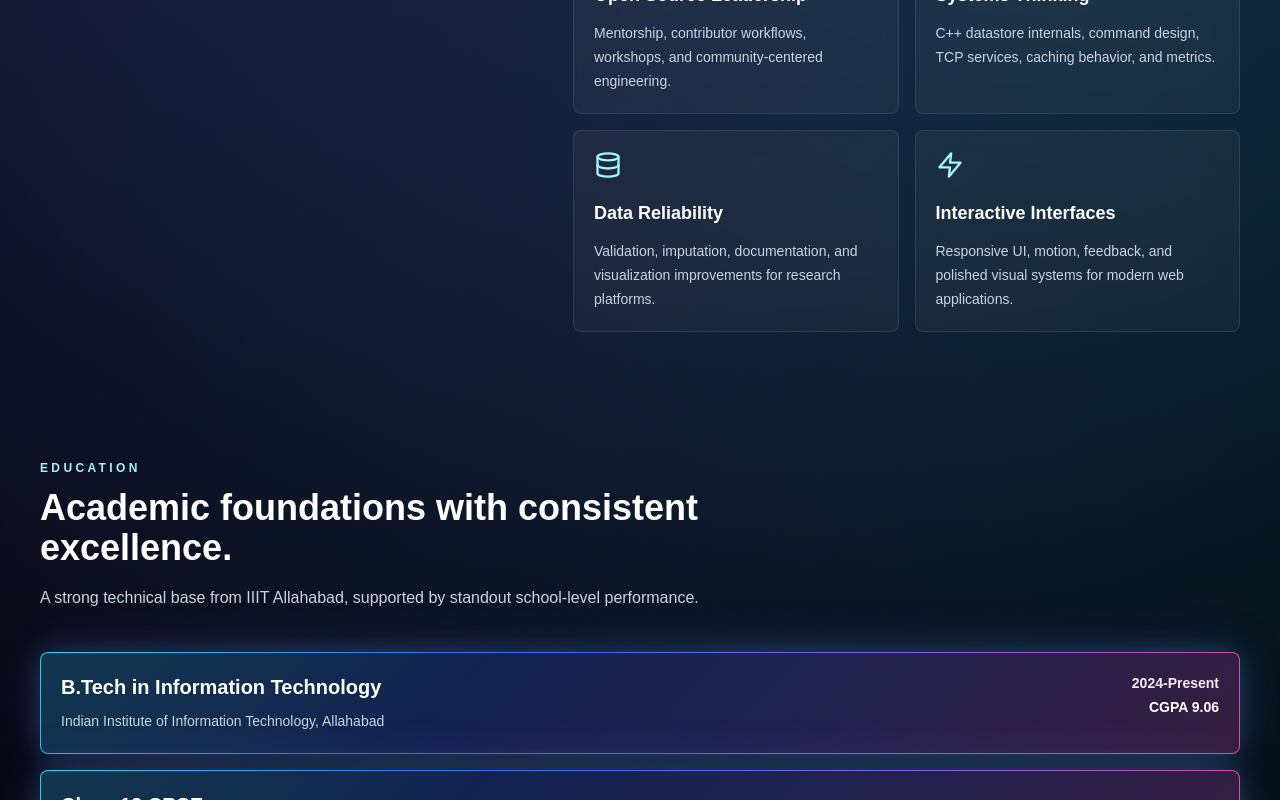
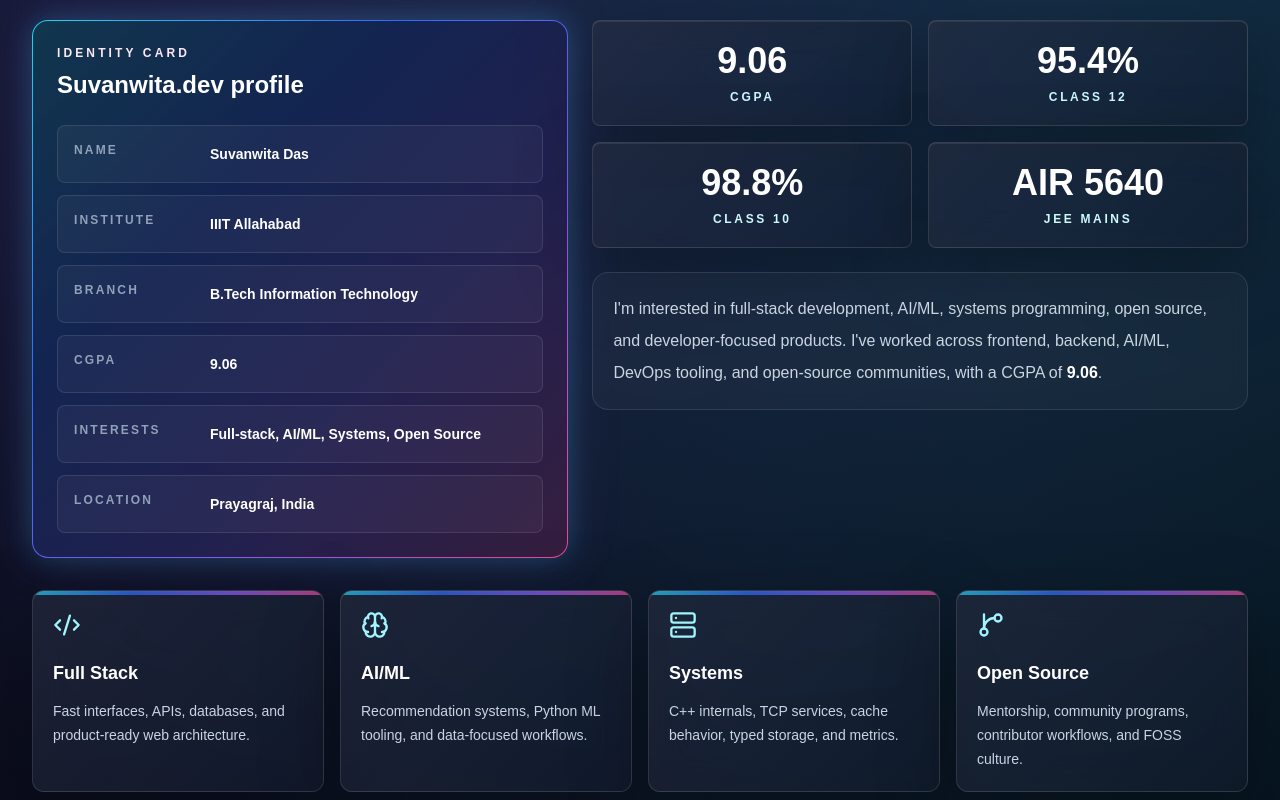
Before and after one commit to Suvanwita/Portfolio, a Next.js app in the folder Portfolio/: page / in a window 1280 px wide. Shown: the part 1260-2060 px from the top of the page. Built offline with nearby package versions, Linux system fonts and the light colour scheme.

Commit message:
about section

```diff
--- a/Portfolio/app/page.tsx
+++ b/Portfolio/app/page.tsx
@@ -1,7 +1,7 @@
 import { LoaderIntro } from "@/components/animations/LoaderIntro";
 import { Navbar } from "@/components/Navbar";
 import { AchievementsSection } from "@/components/sections/achievements-section";
-import { AboutSection } from "@/components/sections/about-section";
+import { AboutSection } from "@/components/sections/AboutSection";
 import { CodingProfilesSection } from "@/components/sections/coding-profiles-section";
 import { ContactSection } from "@/components/sections/contact-section";
 import { EducationTimeline } from "@/components/sections/education-timeline";
--- /dev/null
+++ b/Portfolio/components/sections/AboutSection.tsx
@@ -0,0 +1,174 @@
+"use client";
+
+import { motion, useInView, useMotionValue, useSpring, useTransform } from "framer-motion";
+import { Brain, Code2, GitBranch, Server } from "lucide-react";
+import { useEffect, useRef } from "react";
+import { SectionHeading } from "@/components/ui/SectionHeading";
+import { portfolio } from "@/data/portfolio";
+
+type AnimatedCounterProps = {
+  value: number;
+  suffix?: string;
+  prefix?: string;
+  decimals?: number;
+  label: string;
+};
+
+const identityFields = [
+  { label: "Name", value: "Suvanwita Das" },
+  { label: "Institute", value: "IIIT Allahabad" },
+  { label: "Branch", value: "B.Tech Information Technology" },
+  { label: "CGPA", value: "9.06" },
+  { label: "Interests", value: "Full-stack, AI/ML, Systems, Open Source" },
+  { label: "Location", value: "Prayagraj, India" },
+];
+
+const counters = [
+  { value: 9.06, decimals: 2, label: "CGPA" },
+  { value: 95.4, suffix: "%", decimals: 1, label: "Class 12" },
+  { value: 98.8, suffix: "%", decimals: 1, label: "Class 10" },
+  { value: 5640, prefix: "AIR ", label: "JEE Mains" },
+];
+
+const focusCards = [
+  {
+    title: "Full Stack",
+    description: "Fast interfaces, APIs, databases, and product-ready web architecture.",
+    icon: Code2,
+  },
+  {
+    title: "AI/ML",
+    description: "Recommendation systems, Python ML tooling, and data-focused workflows.",
+    icon: Brain,
+  },
+  {
+    title: "Systems",
+    description: "C++ internals, TCP services, cache behavior, typed storage, and metrics.",
+    icon: Server,
+  },
+  {
+    title: "Open Source",
+    description: "Mentorship, community programs, contributor workflows, and FOSS culture.",
+    icon: GitBranch,
+  },
+];
+
+function AnimatedCounter({ value, suffix = "", prefix = "", decimals = 0, label }: AnimatedCounterProps) {
+  const ref = useRef<HTMLDivElement>(null);
+  const isInView = useInView(ref, { once: true, margin: "-80px" });
+  const motionValue = useMotionValue(0);
+  const springValue = useSpring(motionValue, { stiffness: 80, damping: 24 });
+  const displayValue = useTransform(springValue, (latest) => `${prefix}${latest.toFixed(decimals)}${suffix}`);
+
+  useEffect(() => {
+    if (isInView) {
+      motionValue.set(value);
+    }
+  }, [isInView, motionValue, value]);
+
+  return (
+    <div ref={ref} className="glass-card rounded-lg p-5 text-center">
+      <motion.p className="text-3xl font-black text-white sm:text-4xl">{displayValue}</motion.p>
+      <p className="mt-2 text-xs font-bold uppercase tracking-[0.22em] text-cyan-100">{label}</p>
+    </div>
+  );
+}
+
+export function AboutSection() {
+  return (
+    <section id="about" className="section-padding container-custom">
+      <motion.div
+        initial={{ opacity: 0, y: 24 }}
+        whileInView={{ opacity: 1, y: 0 }}
+        viewport={{ once: true, margin: "-100px" }}
+        transition={{ duration: 0.65, ease: [0.22, 1, 0.36, 1] }}
+      >
+        <SectionHeading
+          eyebrow="About"
+          title="A builder at the intersection of web, intelligence, and systems."
+          description="Suvanwita Das is a B.Tech IT student at IIIT Allahabad with a strong academic foundation, practical full-stack experience, and a growing footprint in AI/ML, DevOps, and open-source communities."
+        />
+      </motion.div>
+
+      <div className="mt-10 grid gap-6 lg:grid-cols-[0.9fr_1.1fr]">
+        <motion.article
+          className="glass-card neon-border rounded-2xl p-5 sm:p-6"
+          initial={{ opacity: 0, x: -24 }}
+          whileInView={{ opacity: 1, x: 0 }}
+          viewport={{ once: true, margin: "-100px" }}
+          transition={{ duration: 0.65, ease: [0.22, 1, 0.36, 1] }}
+        >
+          <div className="mb-6">
+            <p className="text-xs font-bold uppercase tracking-[0.26em] text-pink-100">Identity Card</p>
+            <h3 className="mt-2 text-2xl font-black text-white">Suvanwita.dev profile</h3>
+          </div>
+          <div className="grid gap-3">
+            {identityFields.map((field) => (
+              <div
+                key={field.label}
+                className="grid gap-2 rounded-lg border border-white/10 bg-white/[0.04] p-4 sm:grid-cols-[8rem_1fr]"
+              >
+                <span className="text-xs font-bold uppercase tracking-[0.18em] text-slate-400">
+                  {field.label}
+                </span>
+                <span className="text-sm font-semibold leading-6 text-white">{field.value}</span>
+              </div>
+            ))}
+          </div>
+        </motion.article>
+
+        <div>
+          <motion.div
+            className="grid gap-4 sm:grid-cols-2"
+            initial={{ opacity: 0, x: 24 }}
+            whileInView={{ opacity: 1, x: 0 }}
+            viewport={{ once: true, margin: "-100px" }}
+            transition={{ duration: 0.65, ease: [0.22, 1, 0.36, 1] }}
+          >
+            {counters.map((counter) => (
+              <AnimatedCounter key={counter.label} {...counter} />
+            ))}
+          </motion.div>
+
+          <motion.div
+            className="mt-6 rounded-2xl border border-white/10 bg-white/[0.035] p-5 backdrop-blur"
+            initial={{ opacity: 0, y: 24 }}
+            whileInView={{ opacity: 1, y: 0 }}
+            viewport={{ once: true, margin: "-100px" }}
+            transition={{ duration: 0.65, delay: 0.1, ease: [0.22, 1, 0.36, 1] }}
+          >
+            <p className="text-base leading-8 text-slate-300">
+              I&apos;m interested in full-stack development, AI/ML, systems programming,
+              open source, and developer-focused products. I&apos;ve worked across frontend,
+              backend, AI/ML, DevOps tooling, and open-source communities, with a CGPA of{" "}
+              <span className="font-bold text-white">{portfolio.education[0]?.score.replace("CGPA ", "")}</span>.
+            </p>
+          </motion.div>
+        </div>
+      </div>
+
+      <div className="mt-8 grid gap-4 sm:grid-cols-2 lg:grid-cols-4">
+        {focusCards.map((card, index) => (
+          <motion.article
+            key={card.title}
+            className="group glass-card relative min-h-44 overflow-hidden rounded-xl p-5"
+            initial={{ opacity: 0, y: 24 }}
+            whileInView={{ opacity: 1, y: 0 }}
+            viewport={{ once: true, margin: "-100px" }}
+            transition={{ duration: 0.55, delay: index * 0.06, ease: [0.22, 1, 0.36, 1] }}
+            whileHover={{ y: -6 }}
+          >
+            <div className="absolute inset-x-0 top-0 h-1 bg-[image:var(--gradient-neon)] opacity-70" />
+            <card.icon className="h-7 w-7 text-cyan-200" aria-hidden="true" />
+            <h3 className="mt-5 text-lg font-black text-white">{card.title}</h3>
+            <motion.p
+              className="mt-3 text-sm leading-6 text-slate-300 opacity-100 sm:translate-y-3 sm:opacity-0 sm:transition sm:duration-300 sm:group-hover:translate-y-0 sm:group-hover:opacity-100"
+            >
+              {card.description}
+            </motion.p>
+          </motion.article>
+        ))}
+      </div>
+    </section>
+  );
+}
```
